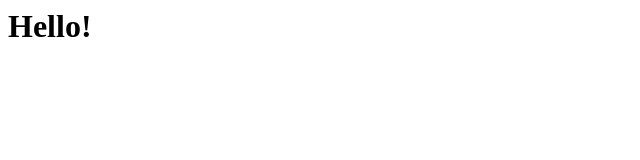
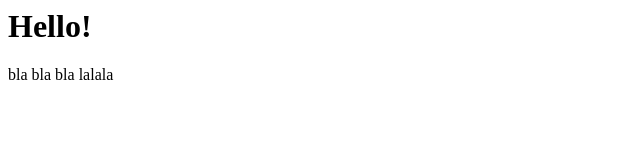
Before and after one commit to Charmide/StephaneLeduc_3_08032022, a plain HTML site: page index.html in a window 1280 px wide. Shown: the full height of the page, 0-640 px from the left. Drawn offline with Linux system fonts and the light colour scheme.

Commit message:
ajout blabla

```diff
--- a/index.html
+++ b/index.html
@@ -1 +1,3 @@
 <h1>Hello!</h1>
+<p>bla bla bla lalala
+</p>
```
